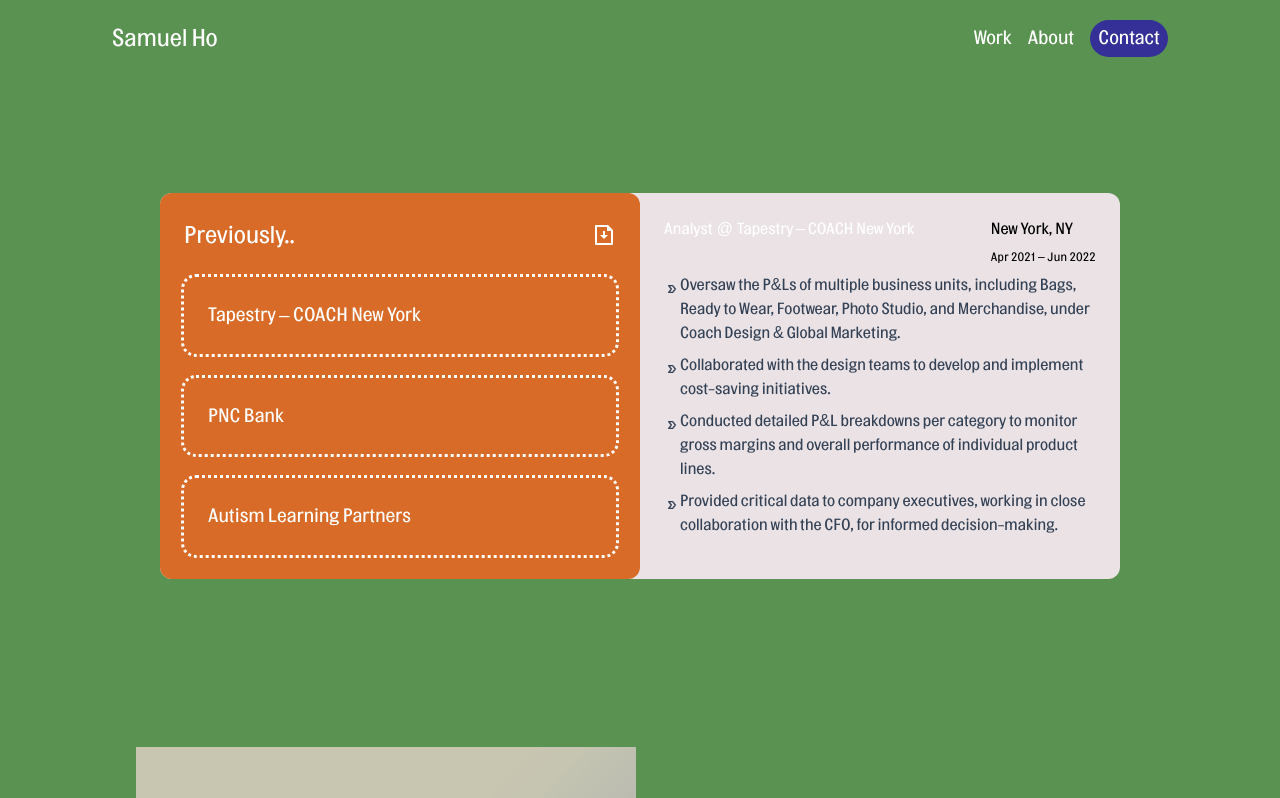
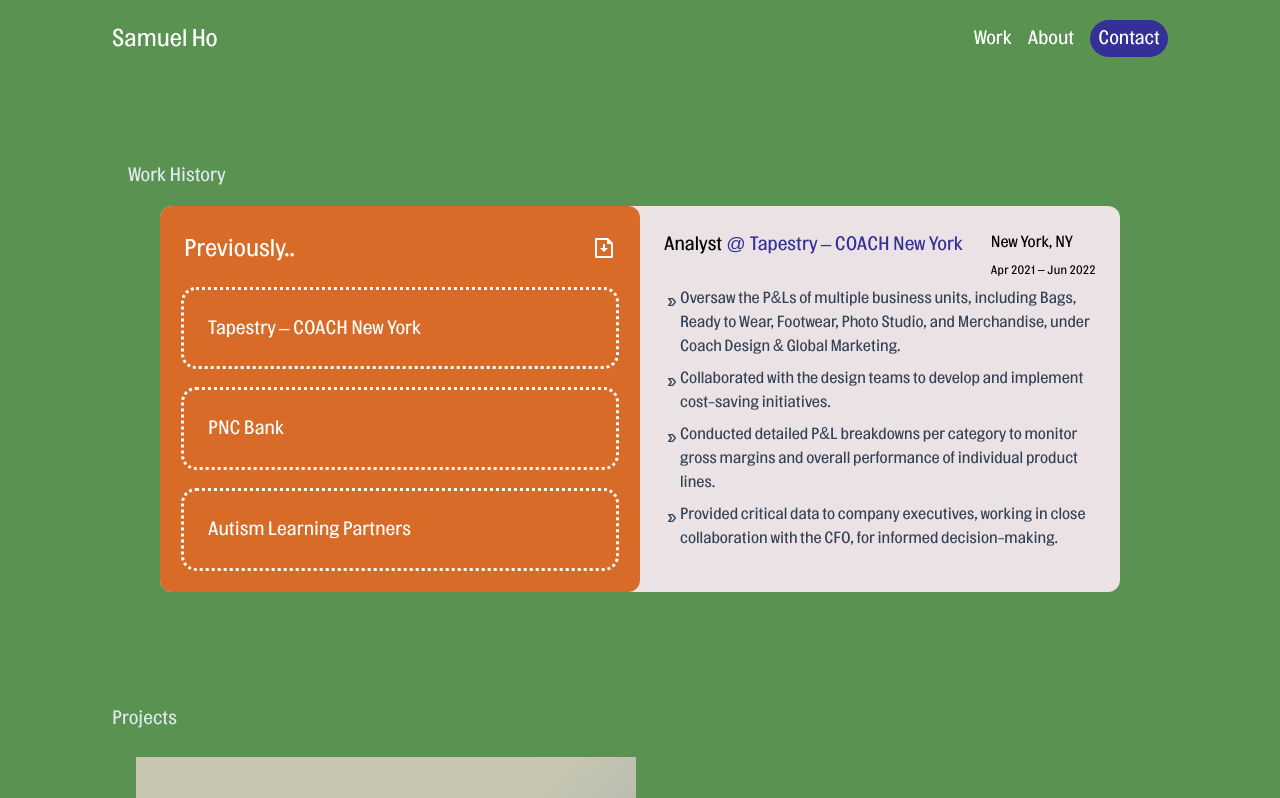
Before and after one commit to samuelho-dev/samuelho.github.io, a Next.js app: page /work in a window 1280 px wide. Shown: the top 798 px of the page. Built offline with nearby package versions, Linux system fonts and the light colour scheme.

Commit message:
game temp types

```diff
--- a/src/components/Game.tsx
+++ b/src/components/Game.tsx
@@ -1,6 +1,7 @@
 import React, { useState } from 'react';
+import Routes from '../../types/types';
 
-function Game({ handleGameModal, gameModal }) {
+function Game({ handleGameModal, gameModal }: Routes) {
   return (
     <div className="flex h-full w-full items-center justify-center">
       {gameModal ? (
--- a/src/components/Projects.tsx
+++ b/src/components/Projects.tsx
@@ -33,6 +33,7 @@ function Projects() {
   };
   return (
     <section className="max-w-6xl">
+      <h2 className=" text-slate-200">Projects</h2>
       <ul className="flex flex-col items-center gap-4">
         {projects.map((project, i) => (
           <li
@@ -92,7 +93,7 @@ function Projects() {
                 </p>
               </div>
 
-              <div className={`flex justify-end gap-4 `}>
+              <div className={`flex gap-4 ${i % 2 === 0 && 'justify-end'} `}>
                 {project.technologies.map((tech, k) => (
                   <div key={k} className={`flex items-center gap-2 pt-4`}>
                     <div>{iconmap[tech]}</div>
--- a/src/components/WorkHistory.tsx
+++ b/src/components/WorkHistory.tsx
@@ -4,29 +4,25 @@ import { RiFileDownloadLine } from 'react-icons/ri';
 import { TbArrowBadgeRight } from 'react-icons/tb';
 import { gsap } from 'gsap';
 import Link from 'next/link';
-
+import { Experience } from '../../types/types';
 function WorkHistory() {
   const experience = data.workExperience;
-  const [detail, setDetail] = useState<object>(data.workExperience[0]);
+  const [detail, setDetail] = useState<Experience>(data.workExperience[0]);
   const containerRef = useRef<HTMLDivElement>(null);
   const detailRef = useRef<HTMLDivElement>(null);
   const underlineRef = useRef<HTMLDivElement>(null);
 
-  const handleDetails = (e, entry) => {
+  const handleDetails = (
+    e: React.MouseEvent<HTMLHeadingElement, MouseEvent>,
+    entry: Experience,
+  ) => {
     e.preventDefault();
     setDetail(entry);
   };
 
-  const handleUnderlineHover = (e) => {
-    gsap.to(e.target, { borderBottomWidth: '100%' });
-  };
-
-  const handleUnderlineLeave = (e) => {
-    gsap.to(e.target, { borderBottomWidth: '0%' });
-  };
-
   return (
-    <section className="flex h-1/2 max-w-5xl items-center justify-center py-24">
+    <section className="flex h-1/2 max-w-5xl flex-col justify-center gap-4 py-16">
+      <h2 className="text-slate-200">Work History</h2>
       <div className="mx-8 flex rounded-xl bg-customWhite">
         <div
           ref={containerRef}
@@ -56,20 +52,18 @@ function WorkHistory() {
         </div>
         <div ref={detailRef} className="w-1/2 p-6">
           <div className="flex items-start justify-between">
-            <div className="flex flex-wrap gap-1">
-              <h5>{detail.title}</h5>
-              <div
-                className="flex cursor-pointer gap-1 text-customBlue"
-                onMouseEnter={handleUnderlineHover}
-                onMouseLeave={handleUnderlineLeave}
-              >
-                <h5>@</h5>
-                <h5 className="border-b-2 border-transparent transition duration-300 hover:border-customBlue">
-                  {detail.employer}
-                </h5>
+            <div className="flex flex-wrap gap-1 ">
+              <h2 className="text-black">{detail.title}</h2>
+              <div className="flex cursor-pointer gap-1 ">
+                <h2 className="text-customBlue">@</h2>
+                <a href={detail.employer_url} target="_blank">
+                  <h2 className="border-b-2 border-transparent text-customBlue transition duration-300 hover:border-customBlue">
+                    {detail.employer}
+                  </h2>
+                </a>
               </div>
             </div>
-            <div>
+            <div className="min-w-fit">
               <p>{detail.location}</p>
               <sub className="tracking-wide">{detail.dates}</sub>
             </div>
--- a/src/game/Canvas.tsx
+++ b/src/game/Canvas.tsx
@@ -2,8 +2,14 @@ import { useEffect, useRef } from 'react';
 import * as THREE from 'three';
 import GameLogic from './GameLogic';
 import SpawnLogic from './SpawnLogic';
+import Routes from '../../types/types';
 
-function Canvas({ handleGameModal, gameModal }) {
+interface CanvasProps {
+  handleGameModal: Routes['handleGameModal'];
+  gameModal: Routes['gameModal'];
+}
+
+function Canvas({ handleGameModal, gameModal }: CanvasProps) {
   const canvasRef = useRef<HTMLCanvasElement>(null);
 
   useEffect(() => {
--- a/src/game/SpawnLogic.tsx
+++ b/src/game/SpawnLogic.tsx
@@ -2,7 +2,7 @@ import { gsap } from 'gsap';
 import { GLTFLoader } from 'three/examples/jsm/loaders/GLTFLoader.js';
 import * as THREE from 'three';
 
-function SpawnLogic(scene) {
+function SpawnLogic(scene: any) {
   loadGLTFModel().then((object) => {
     const animatedObj = Position(object);
     animatedObj.customRotationX = Math.PI * Math.random();
@@ -38,7 +38,7 @@ function loadGLTFModel() {
   });
 }
 
-function Position(object) {
+function Position(object: any) {
   const scale = 0.05;
   object.position.x = Math.random() * 10;
   object.position.y = 10;
@@ -46,7 +46,7 @@ function Position(object) {
   return object;
 }
 
-function AnimateFall(object) {
+function AnimateFall(object: any) {
   gsap.to(object.position, {
     duration: 5,
     y: -10,
@@ -61,7 +61,7 @@ function AnimateFall(object) {
   animateRotation(object.rotation, 'z', object.customRotationZ);
 }
 
-function animateRotation(rotation, axis, customRotation) {
+function animateRotation(rotation: any, axis: any, customRotation: any) {
   const initialRotation = rotation[axis];
   gsap.to(rotation, {
     duration: 0.3,
```
